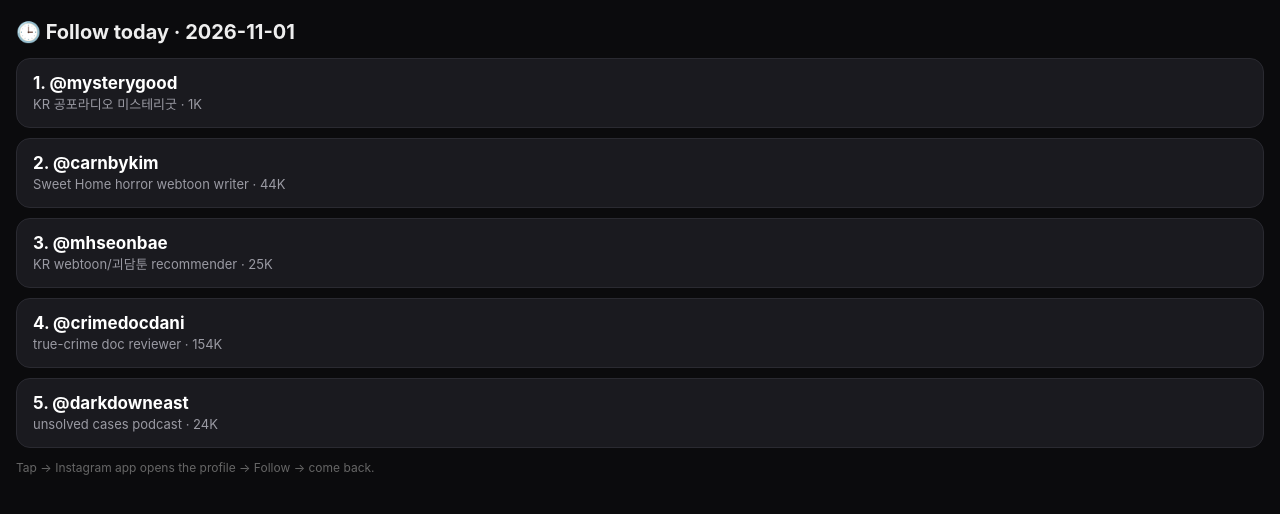
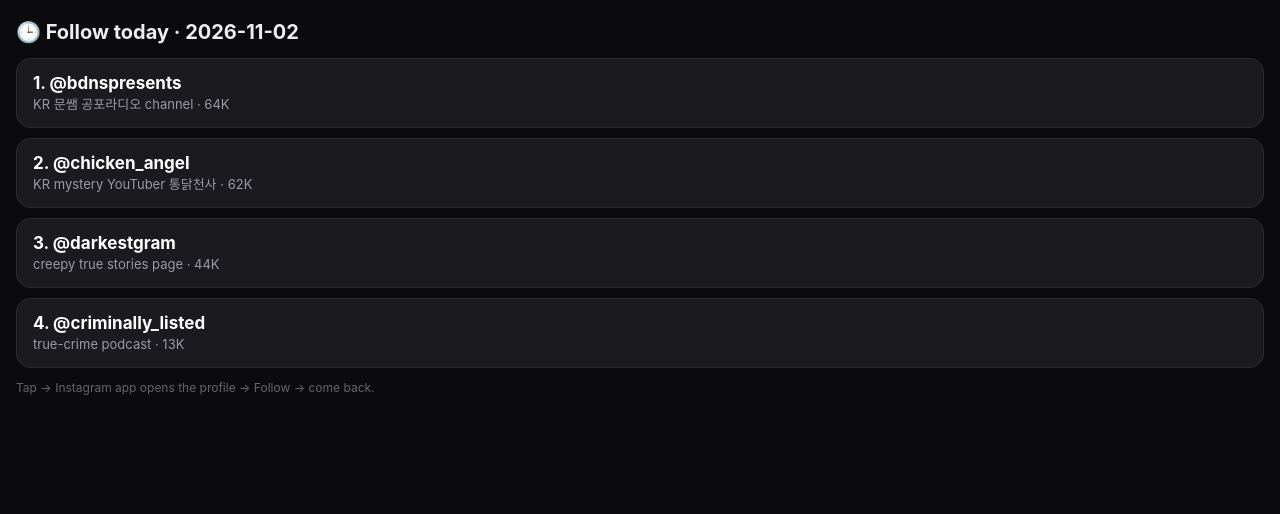
Before and after one commit to codingintheusa0402/3am-media, a plain HTML site: page follow/index.html in a window 1280 px wide. Drawn offline with Linux system fonts and the light colour scheme.

Commit message:
follow list 2026-11-02

```diff
--- a/follow/index.html
+++ b/follow/index.html
@@ -5,11 +5,10 @@ h1{font-size:20px;margin:4px 0 14px} .row{display:block;margin:0 0 10px;padding:
 .row b{display:block;font-size:17px} .row span{color:#9a9aa3;font-size:13px} .row.done{opacity:.35} .row.done b:after{content:"  ✓";color:#B3121F}
 </style><script>
 if(/KAKAOTALK/i.test(navigator.userAgent)){location.href='kakaotalk://web/openExternal?url='+encodeURIComponent(location.href);}
-var K='done-2026-11-01';function done(a){a.classList.add('done');try{var s=JSON.parse(localStorage.getItem(K)||'[]');s.push(a.href);localStorage.setItem(K,JSON.stringify(s));}catch(e){}}
+var K='done-2026-11-02';function done(a){a.classList.add('done');try{var s=JSON.parse(localStorage.getItem(K)||'[]');s.push(a.href);localStorage.setItem(K,JSON.stringify(s));}catch(e){}}
 addEventListener('DOMContentLoaded',function(){try{var s=JSON.parse(localStorage.getItem(K)||'[]');document.querySelectorAll('.row').forEach(function(a){if(s.indexOf(a.href)>-1)a.classList.add('done');});}catch(e){}});
-</script></head><body><h1>🕒 Follow today · 2026-11-01</h1><a class="row" href="https://www.instagram.com/mysterygood/" onclick="done(this)"><b>1. @mysterygood</b><span>KR 공포라디오 미스테리굿 · 1K</span></a>
-<a class="row" href="https://www.instagram.com/carnbykim/" onclick="done(this)"><b>2. @carnbykim</b><span>Sweet Home horror webtoon writer · 44K</span></a>
-<a class="row" href="https://www.instagram.com/mhseonbae/" onclick="done(this)"><b>3. @mhseonbae</b><span>KR webtoon/괴담툰 recommender · 25K</span></a>
-<a class="row" href="https://www.instagram.com/crimedocdani/" onclick="done(this)"><b>4. @crimedocdani</b><span>true-crime doc reviewer · 154K</span></a>
-<a class="row" href="https://www.instagram.com/darkdowneast/" onclick="done(this)"><b>5. @darkdowneast</b><span>unsolved cases podcast · 24K</span></a>
+</script></head><body><h1>🕒 Follow today · 2026-11-02</h1><a class="row" href="https://www.instagram.com/bdnspresents/" onclick="done(this)"><b>1. @bdnspresents</b><span>KR 문쌤 공포라디오 channel · 64K</span></a>
+<a class="row" href="https://www.instagram.com/chicken_angel/" onclick="done(this)"><b>2. @chicken_angel</b><span>KR mystery YouTuber 통닭천사 · 62K</span></a>
+<a class="row" href="https://www.instagram.com/darkestgram/" onclick="done(this)"><b>3. @darkestgram</b><span>creepy true stories page · 44K</span></a>
+<a class="row" href="https://www.instagram.com/criminally_listed/" onclick="done(this)"><b>4. @criminally_listed</b><span>true-crime podcast · 13K</span></a>
 <p style="color:#666;font-size:12px">Tap → Instagram app opens the profile → Follow → come back.</p></body></html>
```
